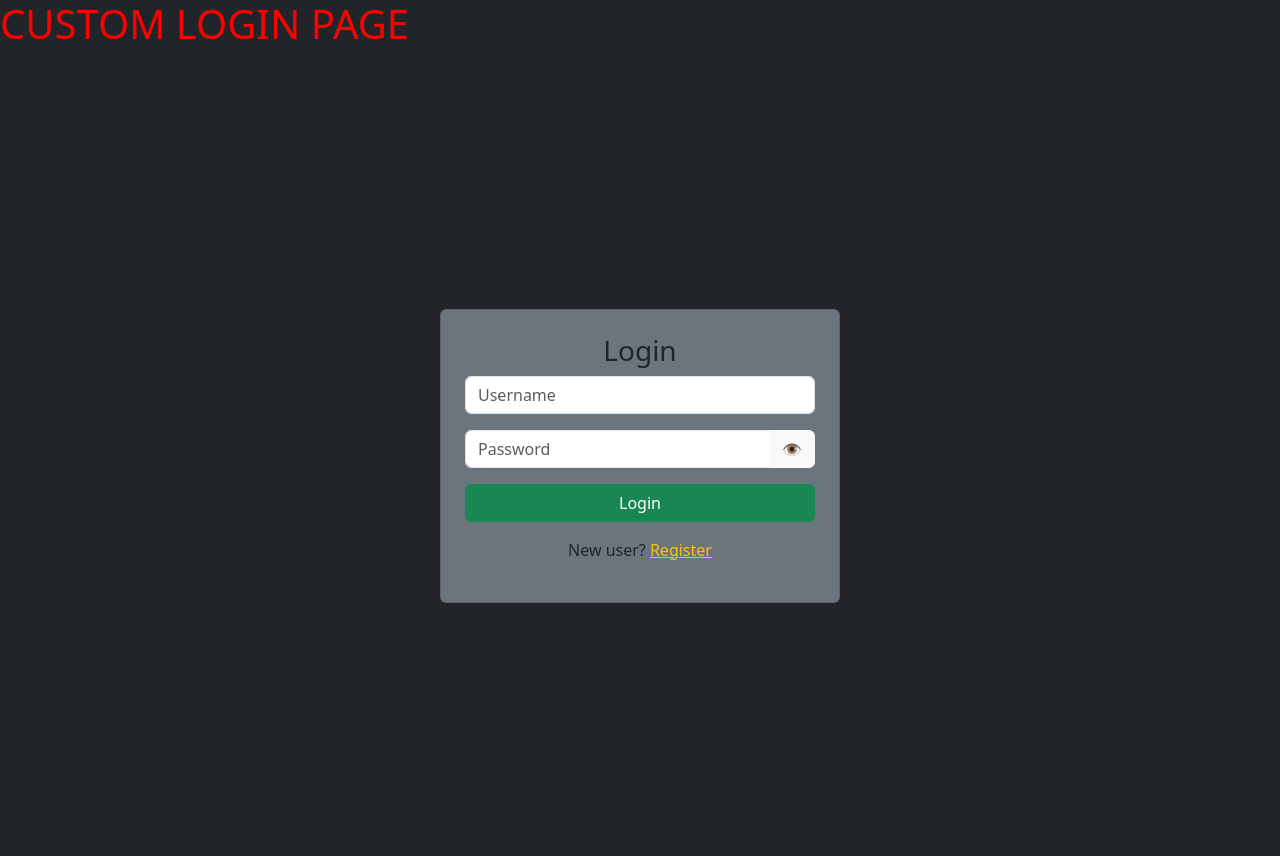
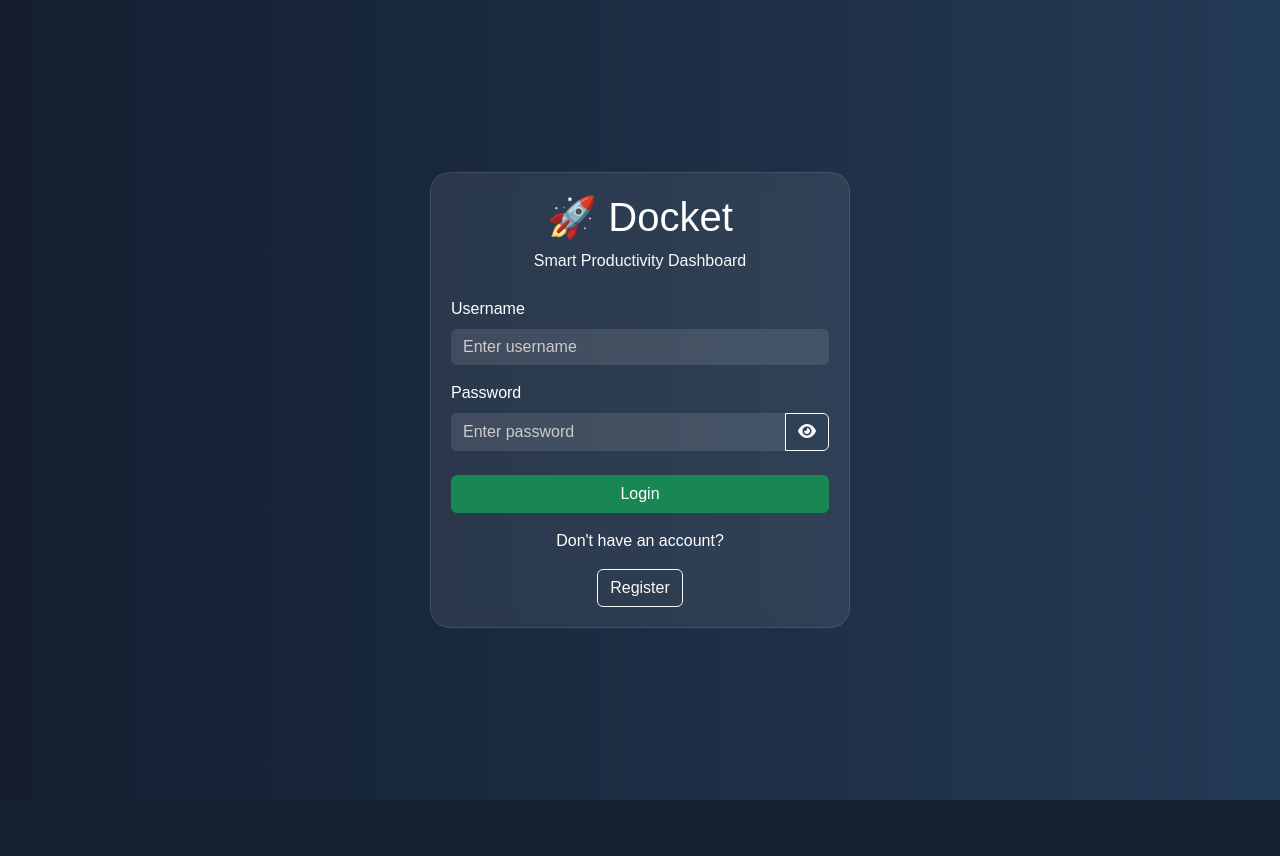
Before and after one commit to SamShri16/docket-django, a Django app: page /accounts/login/ in a window 1280 px wide. After the commit the page ends 800 px from the top, so only its background shows below. Run offline with Django 5.2, Linux system fonts and the light colour scheme.

Commit message:
fix: improved login UI and fixed task card visibility

```diff
--- /dev/null
+++ b/templates/base.html
@@ -0,0 +1,156 @@
+{% load static %}
+<!DOCTYPE html>
+<html lang="en">
+<head>
+    <meta charset="UTF-8">
+    <meta name="viewport" content="width=device-width, initial-scale=1.0">
+
+    <title>Docket Dashboard</title>
+
+    <link
+        href="https://cdn.jsdelivr.net/npm/bootstrap@5.3.3/dist/css/bootstrap.min.css"
+        rel="stylesheet"
+    >
+
+    <link
+        rel="stylesheet"
+        href="https://cdnjs.cloudflare.com/ajax/libs/font-awesome/6.5.2/css/all.min.css"
+    >
+
+    <style>
+
+        body{
+            background: linear-gradient(to right, #141e30, #243b55);
+            color: white;
+            min-height: 100vh;
+            font-family: Arial, Helvetica, sans-serif;
+        }
+
+        .sidebar{
+            width: 250px;
+            background: rgba(0,0,0,0.35);
+            min-height: 100vh;
+            position: fixed;
+            padding: 25px;
+            border-right: 1px solid rgba(255,255,255,0.1);
+        }
+
+        .sidebar h2{
+            margin-bottom: 40px;
+            font-weight: bold;
+        }
+
+        .sidebar a{
+            display: block;
+            color: white;
+            text-decoration: none;
+            padding: 12px;
+            margin-bottom: 10px;
+            border-radius: 10px;
+            transition: 0.3s;
+        }
+
+        .sidebar a:hover{
+            background: rgba(255,255,255,0.15);
+        }
+
+        .main-content{
+            margin-left: 270px;
+            padding: 30px;
+        }
+
+        .glass-card{
+            background: rgba(255,255,255,0.08);
+            border-radius: 20px;
+            padding: 20px;
+            backdrop-filter: blur(10px);
+            border: 1px solid rgba(255,255,255,0.1);
+        }
+
+        .task-card{
+            background: rgba(0,0,0,0.25);
+            border: 1px solid rgba(255,255,255,0.12);
+            border-radius: 18px;
+            padding: 20px;
+            margin-bottom: 20px;
+            color: white;
+        }
+
+        .task-card h5{
+            color: white;
+            font-weight: bold;
+        }
+
+        .task-card p{
+            color: #dcdcdc;
+        }
+
+        .task-meta{
+            color: #ffc107;
+            font-size: 14px;
+        }
+
+        .topbar{
+            display: flex;
+            justify-content: space-between;
+            align-items: center;
+            margin-bottom: 30px;
+        }
+
+        .profile-box{
+            background: rgba(255,255,255,0.08);
+            padding: 10px 20px;
+            border-radius: 12px;
+        }
+
+        .stats-box{
+            border-radius: 18px;
+            padding: 25px;
+            text-align: center;
+            color: white;
+            font-size: 20px;
+            font-weight: bold;
+        }
+
+        .blue-box{
+            background: #0d6efd;
+        }
+
+        .green-box{
+            background: #198754;
+        }
+
+        .yellow-box{
+            background: #ffc107;
+            color: black;
+        }
+
+        .form-control,
+        .form-select{
+            background: rgba(255,255,255,0.1);
+            border: none;
+            color: white;
+        }
+
+        .form-control::placeholder{
+            color: #cccccc;
+        }
+
+        .form-control:focus{
+            background: rgba(255,255,255,0.15);
+            color: white;
+            box-shadow: none;
+        }
+
+    </style>
+</head>
+
+<body>
+
+{% block content %}
+{% endblock %}
+
+<script src="https://cdn.jsdelivr.net/npm/bootstrap@5.3.3/dist/js/bootstrap.bundle.min.js"></script>
+
+</body>
+</html>
--- a/templates/registration/login.html
+++ b/templates/registration/login.html
@@ -1,44 +1,96 @@
-<!DOCTYPE html>
-<html>
-<head>
-    <title>Login - Docket</title>
-    <meta name="viewport" content="width=device-width, initial-scale=1">
-    <link href="https://cdn.jsdelivr.net/npm/bootstrap@5.3.3/dist/css/bootstrap.min.css" rel="stylesheet">
-</head>
+{% extends 'base.html' %}
 
-<body class="bg-dark text-white">
-<h1 style="color:red;">CUSTOM LOGIN PAGE</h1>
+{% block content %}
+
 <div class="container d-flex justify-content-center align-items-center vh-100">
 
-<div class="card p-4 bg-secondary" style="width:400px;">
-    <h3 class="text-center">Login</h3>
+    <div class="glass-card" style="width: 420px;">
 
-    <form method="POST">
+        <div class="text-center mb-4">
+            <h1>🚀 Docket</h1>
+            <p class="text-light">
+                Smart Productivity Dashboard
+            </p>
+        </div>
+
+        <form method="POST" autocomplete="off">
+
             {% csrf_token %}
 
-        <input type="text" name="username" placeholder="Username" class="form-control mb-3" required>
+            <div class="mb-3">
+                <label class="form-label">Username</label>
 
-        <div class="input-group mb-3">
-            <input type="password" id="password" name="password" placeholder="Password" class="form-control" required>
-            <button type="button" class="btn btn-light" onclick="togglePassword()">👁</button>
+                <input
+                    type="text"
+                    name="username"
+                    class="form-control"
+                    placeholder="Enter username"
+                    autocomplete="new-password"
+                >
             </div>
 
-        <button type="submit" class="btn btn-success w-100">Login</button>
+            <div class="mb-4">
+
+                <label class="form-label">Password</label>
+
+                <div class="input-group">
+
+                    <input
+                        type="password"
+                        name="password"
+                        id="password"
+                        class="form-control"
+                        placeholder="Enter password"
+                        autocomplete="new-password"
+                    >
+
+                    <button
+                        type="button"
+                        class="btn btn-outline-light"
+                        onclick="togglePassword()"
+                    >
+                        <i class="fa-solid fa-eye"></i>
+                    </button>
+
+                </div>
+            </div>
+
+            <button class="btn btn-success w-100 mb-3">
+                Login
+            </button>
+
         </form>
 
-    <p class="mt-3 text-center">
-        New user? <a href="/accounts/register/" class="text-warning">Register</a>
+        <div class="text-center">
+
+            <p>
+                Don't have an account?
             </p>
+
+            <a href="/accounts/register/" class="btn btn-outline-light">
+                Register
+            </a>
+
+        </div>
+
     </div>
 
 </div>
 
 <script>
-function togglePassword() {
-    const pass = document.getElementById("password");
-    pass.type = pass.type === "password" ? "text" : "password";
+
+function togglePassword(){
+
+    let pass = document.getElementById("password");
+
+    if(pass.type === "password"){
+        pass.type = "text";
     }
+    else{
+        pass.type = "password";
+    }
+}
+
 </script>
 
-</body>
-</html>
+{% endblock %}
```
Also changed, not shown: templates/tasks/dashboard.html (+40 -20 lines). Lines whose indentation alone changed are shown as unchanged.
